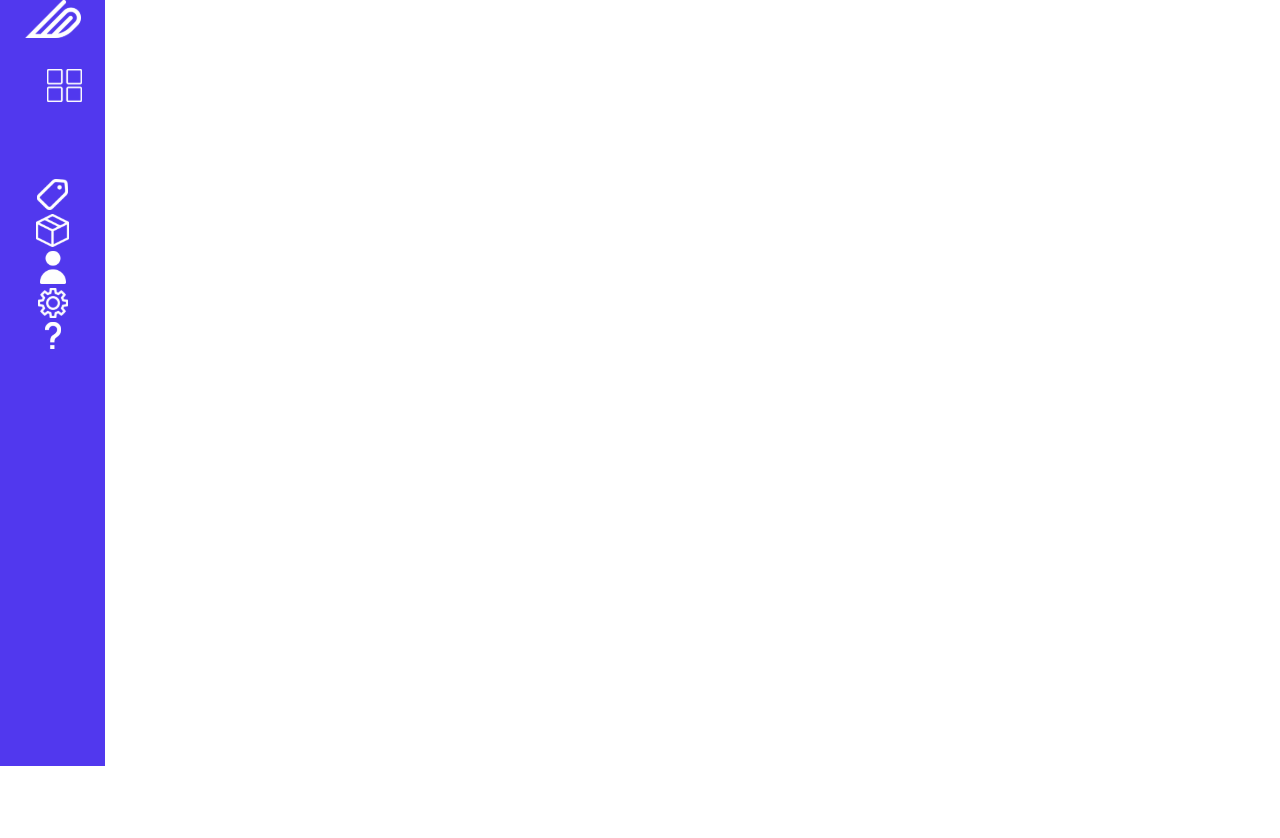
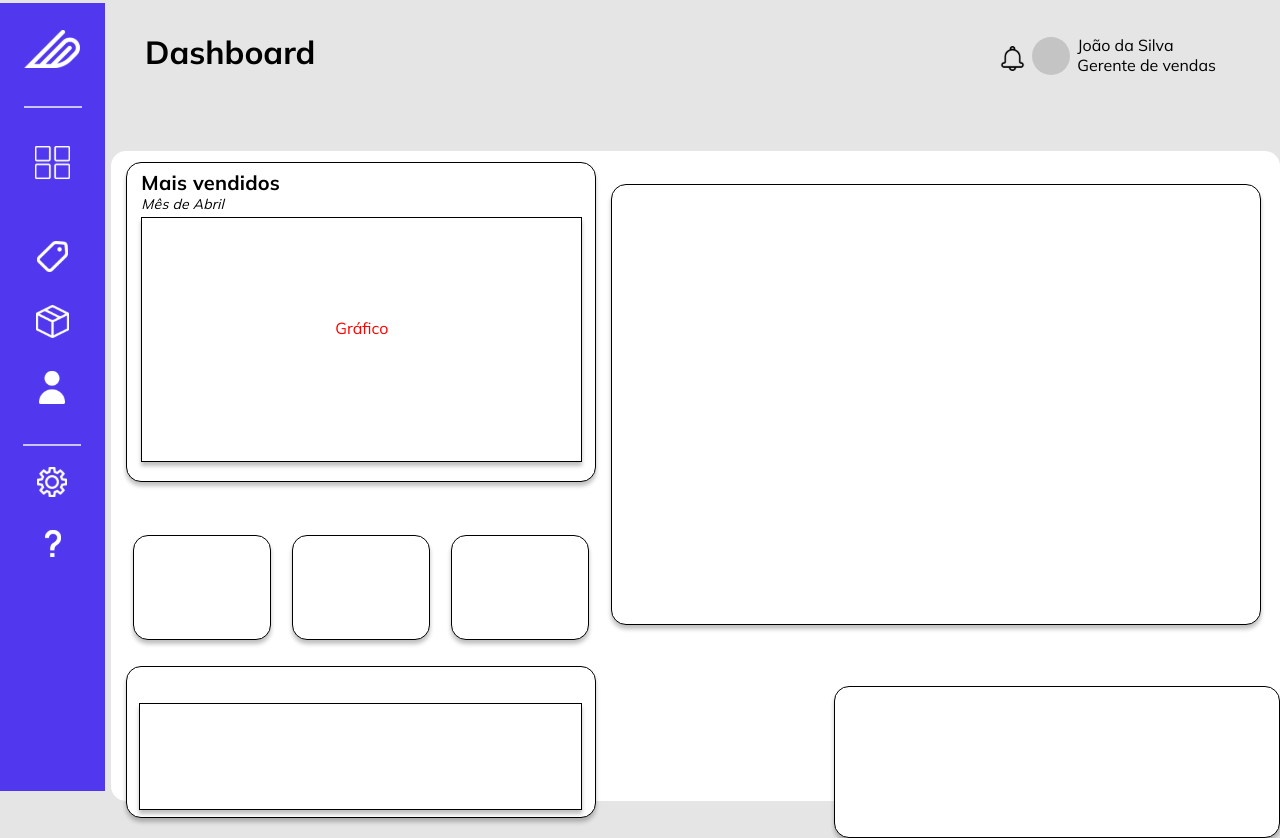
Before and after one commit to marcusvinicius0/hermes-sistemas, a React (Create React App) app: page /dashboard in a window 1280 px wide. Before the commit the page ends 800 px from the top, so only its background shows below. Built offline with nearby package versions, Linux system fonts and the light colour scheme.

Commit message:
dashboard 90%

```diff
--- a/src/App.js
+++ b/src/App.js
@@ -1,5 +1,4 @@
 import Routes from "./routes";
-
 
 function App() {
   return (
--- a/src/Components/Header/header.css
+++ b/src/Components/Header/header.css
@@ -1,14 +1,31 @@
-.sidebar{
-    width: 105px;
-    height: 766px;
-    background-color: #5138EE;
-    display: flex;
-    flex-direction: column;
-    align-items: center;
+
+
+
+.dashboard-string{
+    color: #000000;
+    margin-left: 145px;
+    margin-top: 32px;
+    font-size: 32px;
+    font-weight: 700, bold;
+    font-family: 'Mulish', sans-serif;
 }
 
-.sidebar .dashboardIcon{
-    margin-left: 24px;
-    margin-top: 27px;
-    margin-bottom: 72px;
+
+.right-side{
+    display: flex;
+    flex-direction: row;
+    justify-content: flex-end;
+    align-items: flex-end;
+    margin-top: -37px;
+    margin-right: 64px;
+    margin-bottom: 27px;
 }
+
+ .bell{
+    margin-right: 7px;
+    margin-top: 10px;
+}
+
+.right-side .bg-avatar{
+    margin-right: 7px;
+}
--- a/src/Components/Header/index.js
+++ b/src/Components/Header/index.js
@@ -1,54 +1,25 @@
-
-import logo from '../../assets/logo1.svg';
-import dashboardIcon from '../../assets/dashboard.svg';
-import vendasIcon from '../../assets/vendas.svg';
-import estoqueIcon from '../../assets/estoque.svg';
-import clientesIcon from '../../assets/clientes.svg';
-import configuracaoIcon from '../../assets/configuração.svg';
-import ajudaIcon from '../../assets/ajuda.svg';
-
 import './header.css';
 
-import { Link } from 'react-router-dom';
+import bellIcon from '../../assets/notification.svg';
+import ellipse from '../../assets/ellipse.svg';
 
-export default function Header(){
-    return(
-        <div className="sidebar">
-            <div>
-                <img src={logo} alt="logo"/>
+export default function Header() {
+    return (
+        <header>
+            <h1 className="dashboard-string">Dashboard</h1>
+
+            <div className="right-side">
+                <label className="bell">
+                    <img src={bellIcon} alt="notificação" />
+                </label>
+                <img className="bg-avatar" src={ellipse} alt="background-avatar" />
+
+                <div>
+                    <p className="user">João da Silva</p>
+                    <p>Gerente de vendas</p>
+                </div>
             </div>
-
-            <div />
-
-            <Link to="/">
-                <img className="dashboardIcon" src={dashboardIcon} alt="dashboard" />
-            </Link>
-
-            <Link>
-                <img src={vendasIcon} alt="vendas"/>
-            </Link>
-
-            <Link>
-                <img src={estoqueIcon} alt="estoque" />
-            </Link>
-
-            <Link>
-                <img src={clientesIcon} alt="clientes" />
-            </Link>
-
-            <div />
-
-            <Link>
-                <img src={configuracaoIcon} alt="configuração" />
-            </Link>
-
-            <Link>
-                <img src={ajudaIcon} alt="ajuda" />
-            </Link>
-
-
-        </div>
-
+        </header>
     )
 
 
--- /dev/null
+++ b/src/Components/Sidebar/index.js
@@ -0,0 +1,56 @@
+
+import logo from '../../assets/logo1.svg';
+import dashboardIcon from '../../assets/dashboard.svg';
+import vendasIcon from '../../assets/vendas.svg';
+import estoqueIcon from '../../assets/estoque.svg';
+import clientesIcon from '../../assets/clientes.svg';
+import configuracaoIcon from '../../assets/configuração.svg';
+import ajudaIcon from '../../assets/ajuda.svg';
+
+import './sidebar.css';
+
+import { Link } from 'react-router-dom';
+
+export default function Sidebar(){
+    return(
+        <div className="sidebar">
+            <div>
+                <img className="logo" src={logo} alt="logo"/>
+            </div>
+
+            <hr className="row"></hr>
+
+            <Link to="/dashboard">
+                <img className="dashboardIcon" src={dashboardIcon} alt="dashboard" />
+            </Link>
+
+            <Link>
+                <img className="salesIcon" src={vendasIcon} alt="vendas"/>
+            </Link>
+
+            <Link>
+                <img className="storageIcon" src={estoqueIcon} alt="estoque" />
+            </Link>
+
+            <Link>
+                <img className="customersIcon" src={clientesIcon} alt="clientes" />
+            </Link>
+
+            <div />
+
+            <hr className="row1"></hr>
+
+            <Link>
+                <img className="settingsIcon" src={configuracaoIcon} alt="configuração" />
+            </Link>
+
+            <Link>
+                <img className="helpIcon" src={ajudaIcon} alt="ajuda" />
+            </Link>
+
+        </div>
+
+    )
+
+
+}
--- /dev/null
+++ b/src/Components/Sidebar/sidebar.css
@@ -0,0 +1,48 @@
+.sidebar{
+    width: 105px;
+    height: 788px;
+    background-color: #5138EE;
+    display: flex;
+    flex-direction: column;
+    align-items: center;
+    margin-top: -7.7vw;
+}
+
+.sidebar .logo{
+    margin: 27px 25px 34px 24px;
+}
+
+.sidebar .row{
+    border: 1px solid #FFFFFF;
+    width: 58px;
+    height: 0px;
+    opacity: 0.7;
+}
+
+.sidebar .dashboardIcon{
+    margin: 38px 35px 57px 35px;
+}
+
+.sidebar .salesIcon{
+    margin: 0px 37px 29px 37px;
+}
+
+.sidebar .storageIcon{
+    margin: 0px 36px 29px 36px;
+}
+
+.sidebar .customersIcon{
+    margin: 0px 40px 36px 39px;
+}
+
+.sidebar .row1{
+    border: 1px solid #FFFFFF;
+    width: 58px;
+    height: 0px;
+    margin: 0px 24px 21px 23px;
+    opacity: 0.7;
+}
+
+.sidebar .settingsIcon{
+    margin: 0px 38px 29px 37px;
+}
--- /dev/null
+++ b/src/Pages/Dashboard/dashboard.css
@@ -0,0 +1,162 @@
+@import url('https://fonts.googleapis.com/css2?family=Mulish:wght@400;500;700&display=swap');
+
+
+body{
+    background-color: #E5E5E5;
+    font-family: 'Mulish', sans-serif;
+}
+
+.pai{
+    display: flex;
+    justify-content: center;
+    align-items: center;
+    margin-top: -50vw;
+    margin-left: 8.7vw;
+}
+
+.container-dashboard1{
+    width: 1180px;
+    height: 650px;
+    border-radius: 15px;
+    background-color: #FFFFFF;
+    justify-content: center;
+    align-items: center;
+}
+
+.container-dashboard1 .container-maisvendidos{
+    width: 470px;
+    height: 320px;
+    background-color: #FFFFFF;
+    border: 1px solid #000000;
+    box-shadow: 0px 4px 4px rgba(0, 0, 0, 0.25);
+    border-radius: 15px;
+    margin: 11px 24px 27px 15px;
+}
+
+.container-maisvendidos h1{
+    margin: 7px 0px 0px 14px;
+    font-size: 20px;
+    font-weight: 700, bold;
+    letter-spacing: 0.2px;
+}
+
+.container-maisvendidos .current-month{
+    margin: 0px 0px 4px 14px;
+    font-weight: 400;
+    font-style: italic;
+    font-size: 14px;
+    letter-spacing: 0.2px;
+}
+
+.container-maisvendidos .gráfico{
+    width: 441px;
+    height: 245px;
+    background-color: #FFFFFF;
+    border: 0.5px solid #000000;
+    box-shadow: 0px 4px 4px rgba(0, 0, 0, 0.25);
+    margin: 4px 15px 15px 14px;
+}
+
+.container-maisvendidos .gráfico p{
+    color: red;
+    text-align: center;
+    margin: 100px 0px 0px 0px;
+}
+
+
+.container-dashboard2{
+    display: flex;
+    justify-content: flex-end;
+    align-items: flex-end;
+}
+
+.container-ultimasvendas{
+    width: 650px;
+    height: 441px;
+    background-color: #FFFFFF;
+    border: 1px solid #000000;
+    border-radius: 15px;
+    box-shadow: 0px 4px 4px rgba(0, 0, 0, 0.25);
+    margin-top: -25.4vw;
+    margin-right: 1.5vw;
+}
+
+.financeiro{
+    display: flex;
+    justify-content: flex-start;
+    align-items: flex-start;
+    flex-direction: row;
+    gap: 21px;
+    margin-top: -90px;
+}
+
+.financeiro .faturamento{
+    width: 138px;
+    height: 105px;
+    background-color: #FFFFFF;
+    border: 1px solid #000000;
+    box-shadow: 0px 4px 4px rgba(0, 0, 0, 0.25);
+    border-radius: 15px;
+    margin-left: 22px;
+}
+
+.financeiro .lucro{
+    width: 138px;
+    height: 105px;
+    background-color: #FFFFFF;
+    border: 1px solid #000000;
+    box-shadow: 0px 4px 4px rgba(0, 0, 0, 0.25);
+    border-radius: 15px;
+}
+
+.financeiro .vendas{
+    width: 138px;
+    height: 105px;
+    background-color: #FFFFFF;
+    border: 1px solid #000000;
+    box-shadow: 0px 4px 4px rgba(0, 0, 0, 0.25);
+    border-radius: 15px;
+}
+
+.metas-container{
+    display: flex;
+    justify-content: flex-start;
+    align-items: flex-start;
+}
+
+.metas-container .metas-container1{
+    width: 470px;
+    height: 152px;
+    border-radius: 15px;
+    background-color: #FFFFFF;
+    border: 1px solid #000000;
+    box-shadow: 0px 4px 4px rgba(0, 0, 0, 0.25);
+    margin: 26px 0px 20px 15px;
+}
+
+.metas-container .metas-container1 .metas-container2{
+    width: 443px;
+    height: 107px;
+    background-color: #FFFFFF;
+    border: 0.5px solid #000000;
+    box-shadow: 0px 4px 4px rgba(0, 0, 0, 0.25);
+    margin: 36px 15px 9px 12px;
+}
+
+.time-container{
+    display: flex;
+    justify-content: flex-end;
+    align-items: flex-end;
+
+}
+
+.time-container .time{
+    position: relative;
+    width: 446px;
+    height: 152px;
+    border-radius: 15px;
+    background-color: #FFFFFF;
+    border: 1px solid #000000;
+    box-shadow: 0px 4px 4px rgba(0, 0, 0, 0.25);
+    margin-top: -400px;
+}
--- a/src/Pages/Dashboard/index.js
+++ b/src/Pages/Dashboard/index.js
@@ -1,11 +1,55 @@
+import './dashboard.css';
 
-import Header from "../../Components/Header";
+import Header from '../../Components/Header';
+import Sidebar from "../../Components/Sidebar";
 
-export default function DashBoard(){
-    return(
-        <div>
+export default function DashBoard() {
+    return (
+        <body>
             <Header />
+            <Sidebar />
 
-        </div>
+            <div className='pai'>
+                <div className='container-dashboard1'>
+                    <div className='container-maisvendidos'>
+                        <h1>Mais vendidos</h1>
+                        <p className="current-month">Mês de Abril</p>
+
+                        <div className='gráfico'>
+                            <p>Gráfico</p>
+                        </div>
+                    </div>
+
+
+                    <div className='container-dashboard2'>
+                        <div className='container-ultimasvendas'>
+
+                        </div>
+                    </div>
+
+
+                    <div className='financeiro'>
+                        <div className="faturamento"></div>
+                        <div className="lucro"></div>
+                        <div className="vendas"></div>
+                    </div>
+
+                    <div className='metas-container'>
+                        <div className='metas-container1'>
+                            <div className='metas-container2'>
+
+                            </div>
+                        </div>
+                    </div>
+
+                    <div className='time-container'>
+                        <div className='time'>
+
+                        </div>
+                    </div>
+                </div>
+            </div>
+
+        </body>
     )
 }
--- a/src/Pages/Login/login.css
+++ b/src/Pages/Login/login.css
@@ -1,106 +1,124 @@
 @import url('https://fonts.googleapis.com/css2?family=Inter:wght@300;400;700&display=swap');
 
-body{
+
+.container-loginpage{
     font-family: 'Inter', sans-serif;
+    background-color: #FFFFFF;
 }
 
-.container1, h1{
+.login-area{
+    display: flex;
+    justify-content: flex-start;
+    align-items: flex-start;
+    flex-direction: column;
+}
+
+ .login-area .login-string{
     margin-top: 40px;
     margin-left: 49px;
-}
-
-h1{
+    font-weight: 700, bold;
     font-size: 38px;
 }
 
-.container1, .welcome{
+.login-area .welcome-string{
     margin-top: 10px;
     margin-left: 49px;
+    font-size: 24px;
+    font-weight: 400;
 }
 
-.welcome{
-    font-size: 24px;
-}
-
-.customer-name{
+.login-area .customer-name{
     margin-top: 10px;
     margin-left: 49px;
+    font-weight: 300;
     font-style: italic;
     font-size: 24px;
 }
 
-.row{
+.login-area .row-login{
+    width: 449px;
+    border: 0.5px solid rgba(0, 0, 0, 0.6);
     margin-top: 8px;
     margin-left: 36px;
-    width: 449px;
-    border: 0.5px solid rgba(0, 0, 0, 0.6);
     opacity: 0.3;
-    margin-right: 46px;
 }
 
-.formulario label{
-    display: flex;
-    justify-content: flex-start;
-    align-items: flex-start;
-    flex-direction: column;
-    font-size: 18px;
-    margin-bottom: 17px;
-}
-
-.formulario{
+form .email-string{
     margin-top: 66px;
     margin-left: 66px;
-}
-
-.formulario p{
+    font-weight: 400;
+    font-size: 18px;
     margin-bottom: 9px;
 }
 
-.formulario input{
+form .email-input{
+    width: 368px;
+    height: 44px;
+    border-radius: 15px;
+    background-color: #FFFFFF;
+    border: 1px solid #5138EE;
+    margin-left: 66px;
+    padding: 1vw;
+}
+
+form .password-string{
+    margin-top: 17px;
+    margin-left: 66px;
+    font-weight: 400;
+    font-size: 18px;
+    margin-bottom: 9px;
+}
+
+form .password-input{
+    width: 368px;
+    height: 44px;
+    border-radius: 15px;
+    background-color: #FFFFFF;
+    border: 1px solid #5138EE;
+    display: block;
+    margin-left: 66px;
+    padding: 1vw;
+}
+
+form .forgot-password{
+    margin-left: 302px;
+    padding-top: 17px;
+    color: #5138EE;
+    font-weight: 700;
+    display: block;
+    font-size: 14px;
+}
+
+form .login{
     width: 368px;
     height: 44px;
     border-radius: 15px;
     border: 1px solid #5138EE;
-    padding: 1vw;
+    background-color: #5138EE;
+    color: #FFFFFF;
+    font-weight: 700;
+    font-size: 18px;
+    margin-top: 40px;
+    margin-left: 66px;
 }
 
-.formulario a{
-    font-size: 14px;
-    margin-left: 238px;
-    color: #5138EE;
-}
-
-a{
-    font-weight: 700;
-}
-
-
-.formulario button{
-    width: 368px;
-    height: 44px;
-    background-color: #5138EE;
-    border: 1px solid #5138EE;
-    border-radius: 15px;
-    color: #FFF;
-    text-align: center;
-    font-weight: 700, Bold;
-    font-size: 18px;
-}
-
-.container2{
+.logo-area{
     display: flex;
     justify-content: flex-end;
     align-items: flex-end;
+
 }
 
-.container2 .background{
+.logo-area .background{
+    width: 592px;
+    height: 657px;
     background-color: #5138EE;
-    width: 750px;
-    height: 657px;
-    margin-top: -36.6vw;
+    box-shadow: 0px 4px 4px rgba(0, 0, 0, 0.25);
+    border-radius: 0px 1px 1px 0px;
+    margin-top: -38.3vw;
+    margin-right: 0.2vw;
 }
 
-.background .logo{
-    z-index: 99;
-    margin: 271px 61px 270px 150px;
+.logo-area .hermes-logo{
+    margin: 271px 61px 270px 60px;
 }
--- a/src/routes.js
+++ b/src/routes.js
@@ -8,11 +8,10 @@ const Routes = () => {
         <BrowserRouter>
             <Switch>
                 <Route exact path="/" component={SignIn} />
-                <Route exact path="/dashboard" component={DashBoard} isPrivate />
+                <Route exact path="/dashboard" component={DashBoard} />
             </Switch>
         </BrowserRouter>
     )
 
 }
-
 export default Routes;
```
Also changed, not shown: src/Pages/Login/index.js (+16 -22 lines), src/assets/ellipse.svg (added), src/assets/notification.svg (added).
